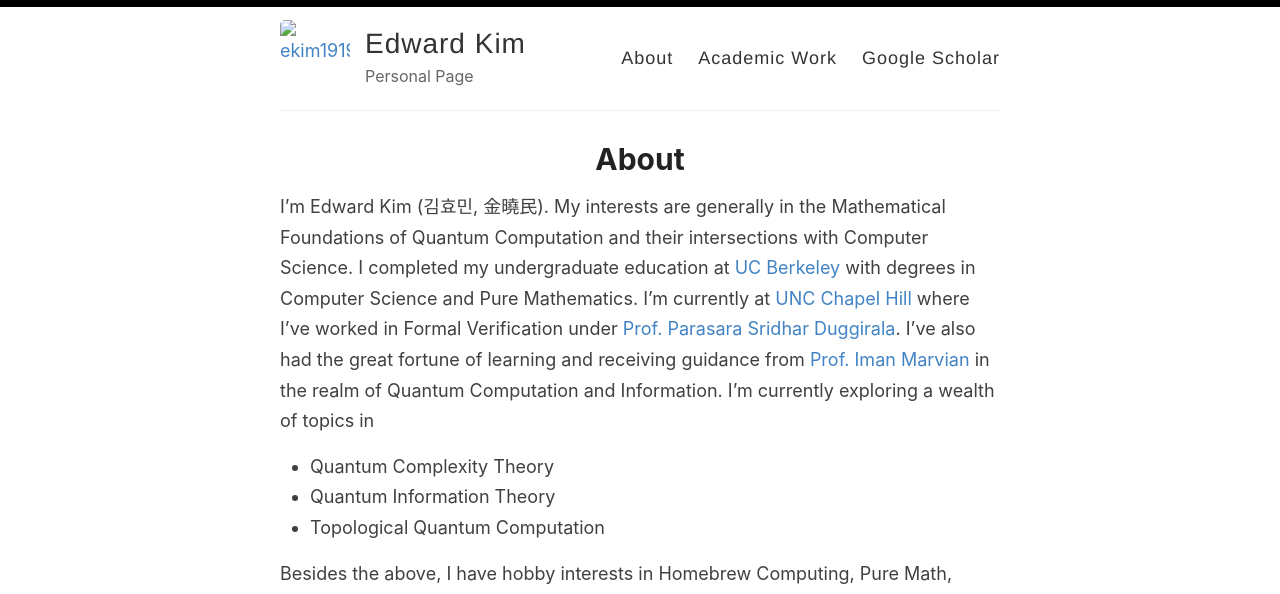
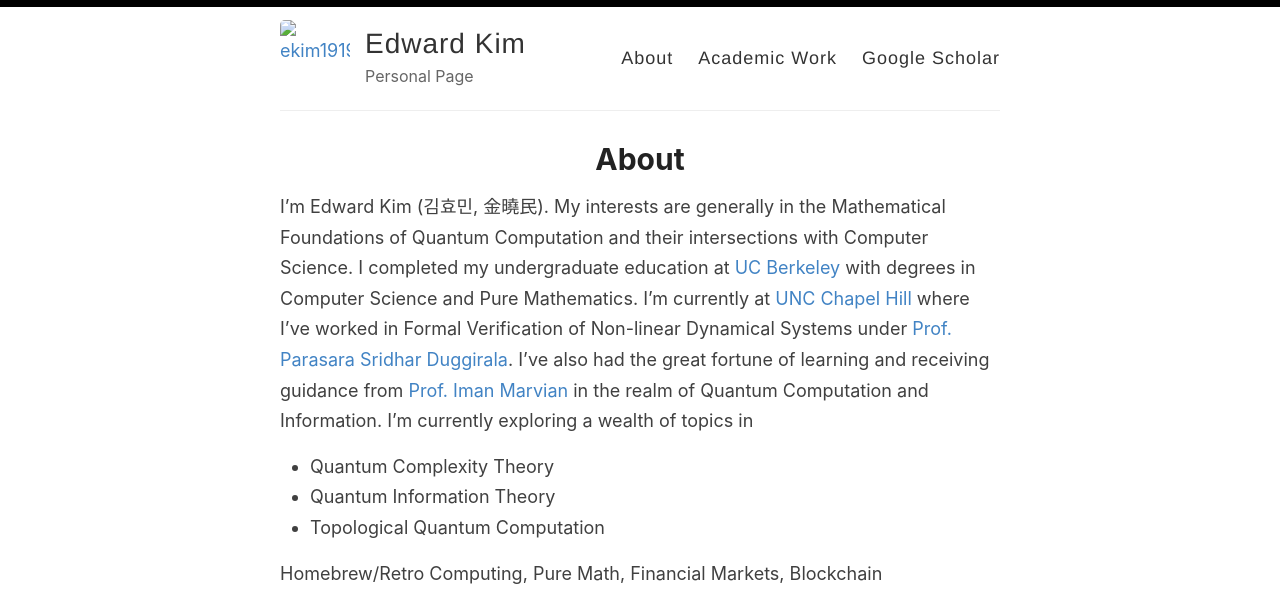
Before and after one commit to ekim1919/ekim1919.github.io, a Jekyll site: the page built from _pages/about.md, in a window 1280 px wide. Shown: the top 594 px of the page. Built offline with Jekyll 4.4.1, drawn with Linux system fonts in a browser that asks for light colours; some of the changed text lies outside the part shown.

Commit message:
Update about.md

```diff
--- a/_pages/about.md
+++ b/_pages/about.md
@@ -6,13 +6,13 @@
   - /
 ---
 
- I'm Edward Kim (김효민, 金曉民). My interests are generally in the Mathematical Foundations of Quantum Computation and their intersections with Computer Science. I completed my undergraduate education at [UC Berkeley](https://cs.berkeley.edu/) with degrees in Computer Science and Pure Mathematics. I'm currently at [UNC Chapel Hill](https://cs.unc.edu/) where I've worked in Formal Verification under [Prof. Parasara Sridhar Duggirala](https://www.cs.unc.edu/~psd/). I've also had the great fortune of learning and receiving guidance from [Prof. Iman Marvian](https://sites.duke.edu/marvian/) in the realm of Quantum Computation and Information. I'm currently exploring a wealth of topics in
+ I'm Edward Kim (김효민, 金曉民). My interests are generally in the Mathematical Foundations of Quantum Computation and their intersections with Computer Science. I completed my undergraduate education at [UC Berkeley](https://cs.berkeley.edu/) with degrees in Computer Science and Pure Mathematics. I'm currently at [UNC Chapel Hill](https://cs.unc.edu/) where I've worked in Formal Verification of Non-linear Dynamical Systems under [Prof. Parasara Sridhar Duggirala](https://www.cs.unc.edu/~psd/). I've also had the great fortune of learning and receiving guidance from [Prof. Iman Marvian](https://sites.duke.edu/marvian/) in the realm of Quantum Computation and Information. I'm currently exploring a wealth of topics in
 
   * Quantum Complexity Theory
   * Quantum Information Theory
   * Topological Quantum Computation
 
-Besides the above, I have hobby interests in Homebrew Computing, Pure Math, Financial Markets, Cryptocurrencies, and Functional Programming.
+Homebrew/Retro Computing, Pure Math, Financial Markets, Blockchain Technologies, Functional Programming, and Type Theory.
 
   ![Profile Picture](/images/profile.jpg){:class="img-responsive"}
 
```
